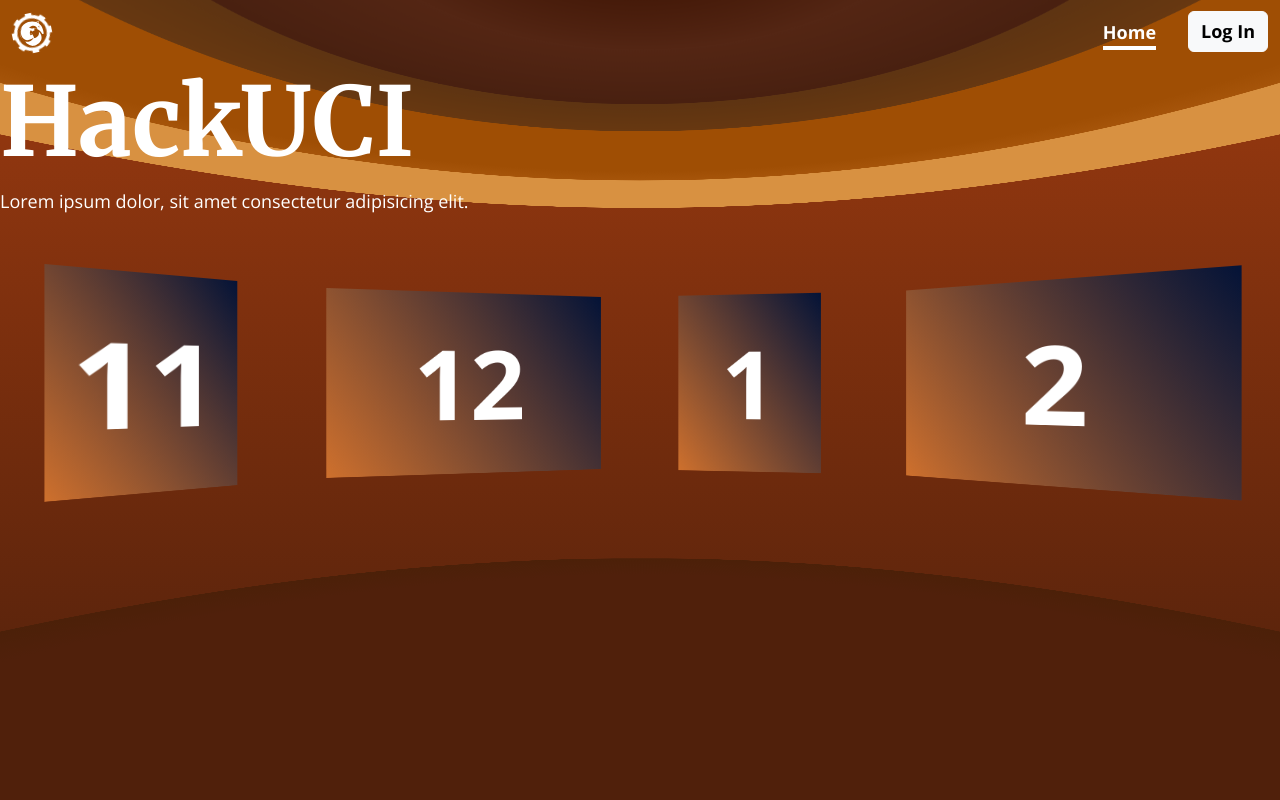
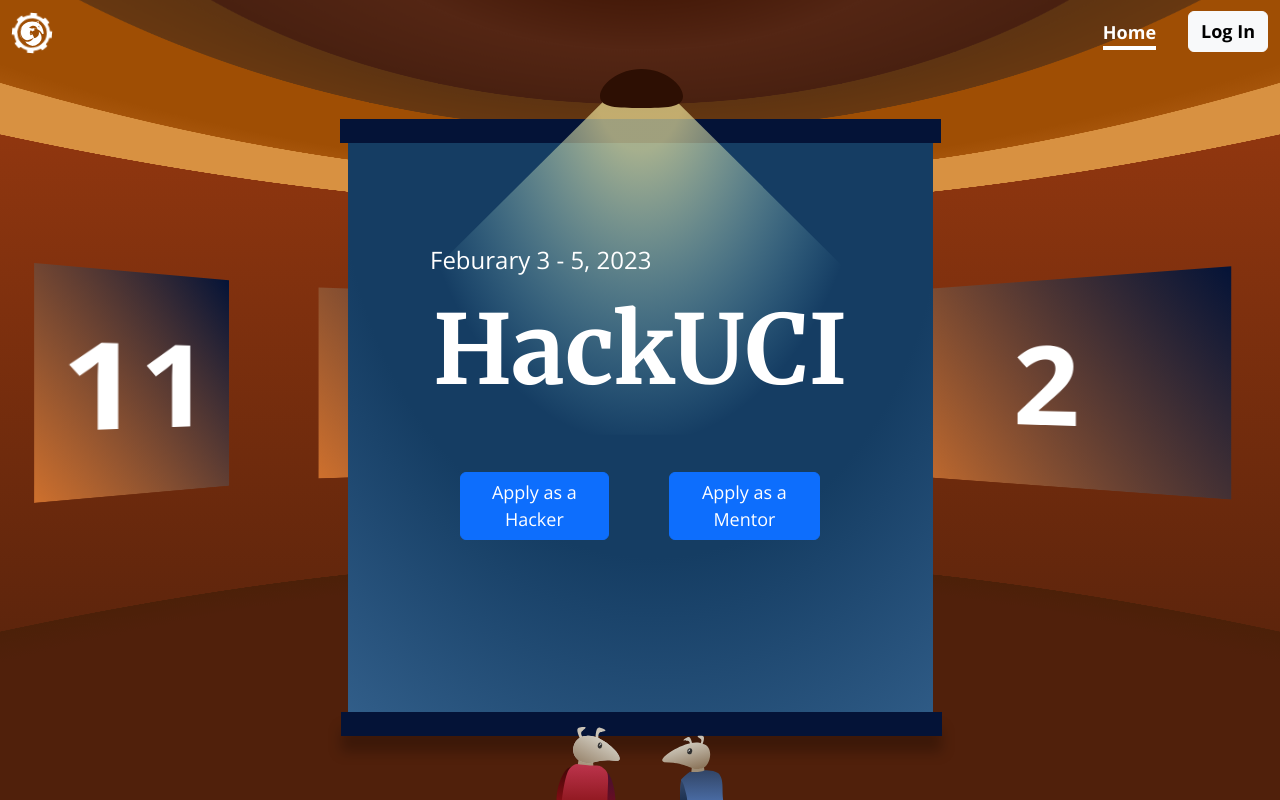
Before and after one commit to shadow0419/hack-website, a Next.js app: page / in a window 1280 px wide. Shown: the top 800 px of the page. Built offline with nearby package versions, Linux system fonts and the light colour scheme.

Commit message:
rebased feature/landing to main

```diff
--- /dev/null
+++ b/src/components/TextPanel/TextPanel.module.scss
@@ -0,0 +1,44 @@
+@import 'bootstrap/scss/_functions';
+@import 'bootstrap/scss/_variables';
+@import 'bootstrap/scss/mixins/_breakpoints';
+@import '/src/styles/hackuci-overrides.scss';
+
+.homeTextPanel {
+    background-image: url('~/src/assets/images/landing_text_panel.svg');
+    background-size: 450px;
+    width: 450px;
+    height: 350px;
+    position: relative;
+
+    @include media-breakpoint-up(md) {
+        background-size: 750px;
+        width: 750px;
+        height: 600px;
+    }
+    @include media-breakpoint-up(lg) {
+        background-size: 860px;
+        width: 860px;
+        height: 700px;
+    }
+}
+
+.homePanelContent {
+    position: absolute;
+    bottom: 18%;
+    display: flex;
+    flex-direction: column;
+    align-items: center;
+    justify-content: flex-start;
+    margin: 40px 65px 25px 65px;
+    padding: 0px 35px;
+    @include media-breakpoint-up(md) {
+        bottom: 20%;
+        margin: 75px 125px 50px 125px;
+        padding: 0px 60px;
+    }
+    @include media-breakpoint-up(lg) {
+        bottom: 25%;
+        margin: 75px 140px 50px 140px;
+        padding: 0px 80px;
+    }
+}
--- /dev/null
+++ b/src/components/TextPanel/TextPanel.tsx
@@ -0,0 +1,14 @@
+import React from 'react';
+import styles from './TextPanel.module.scss';
+
+function TextPanel(content: any) {
+    return (
+        <div className={styles.homeTextPanel}>
+            <div className={styles.homePanelContent}>
+                {content.props.props.children}
+            </div>
+        </div>
+    );
+}
+
+export default TextPanel;
--- a/src/styles/_hackuci-overrides.scss
+++ b/src/styles/_hackuci-overrides.scss
@@ -13,3 +13,16 @@
 $accordion-border-width: 0;
 $accordion-button-icon: url("~/src/assets/icons/plus-lg.svg");
 $accordion-button-active-icon: url("~/src/assets/icons/dash-lg.svg");
+
+$grid-breakpoints: (
+	xs: 0,
+	sm: 400px,
+	md: 750px,
+	lg: 860px,
+);
+$container-max-widths: (
+	xs: 0,
+	sm: 400px,
+	md: 750px,
+	lg: 860px,
+);
--- a/src/views/home/sections/Landing.module.scss
+++ b/src/views/home/sections/Landing.module.scss
@@ -1,3 +1,80 @@
-.landing {
-	min-height: 100vh;
+@import 'bootstrap/scss/_functions';
+@import 'bootstrap/scss/_variables';
+@import 'bootstrap/scss/mixins/_breakpoints';
+@import '/src/styles/hackuci-overrides.scss';
+@import "/src/styles/gallery-theme";
+
+.homeDate {
+    color: $white;
+    font-size: 10px;
+    margin-right: auto;
+    margin-left: 20px;
+    @include media-breakpoint-up(md) {
+        font-size: 20px;
+        margin-left: 0px;
+    }
+    @include media-breakpoint-up(lg) {
+        font-size: 24px;
+        margin-left: 0px;
+    }
 }
+.homeHeading {
+    color: $white;
+    font-size: 48px;
+    font-family: var(--next-font-merriweather);
+    @include media-breakpoint-up(md) {
+        font-size: 84px;
+    }
+    @include media-breakpoint-up(lg) {
+        font-size: 96px;
+    }
+}
+
+.homeButtons {
+    margin-top: 0px;
+    display: flex;
+    flex-direction: row;
+    align-items: center;
+    justify-content: center;
+    @include media-breakpoint-up(md) {
+        margin-top: 25px;
+    }
+    @include media-breakpoint-up(lg) {
+        margin-top: 50px;
+    }
+
+    .homeButton {
+        margin: 0px 10px;
+        @include media-breakpoint-up(md) {
+            margin: 0px 15px;
+        }
+        @include media-breakpoint-up(lg) {
+            margin: 0px 30px;
+        }
+    }
+}
+
+.homeLanding {
+    display: flex;
+    flex-direction: column;
+    align-items: center;
+    justify-content: center;
+
+    .homeBenches {
+        position: absolute;
+        top: 300px;
+        @include media-breakpoint-up(md) {
+            top: 530px;
+        }
+        @include media-breakpoint-up(lg) {
+            top: 630px;
+        }
+
+        .homeBenchImage {
+            width: 200px;
+            @include media-breakpoint-up(md) {
+                width: 340px;
+            }
+        }
+    }
+}
--- a/src/views/home/sections/Landing.tsx
+++ b/src/views/home/sections/Landing.tsx
@@ -1,11 +1,29 @@
-import styles from "./Landing.module.scss";
+import benchImage from 'assets/images/bench_and_viewers.svg';
+import TextPanel from 'components/TextPanel/TextPanel';
+import Image from 'next/image';
+import React from 'react';
+import Button from 'react-bootstrap/Button';
+import styles from './Landing.module.scss';
+
 
 function Landing() {
+	const panelContent = <div>
+		<div className={styles.homeDate}>Feburary 3 - 5, 2023</div>
+		<div className={styles.homeHeading}>HackUCI</div>
+
+		<div className={styles.homeButtons}>
+			<Button className={styles.homeButton} href="#">Apply as a Hacker</Button>
+			<Button className={styles.homeButton} href="#">Apply as a Mentor</Button>
+		</div>
+	</div>;
+
 	return (
-		<div className={styles.landing}>
-			<h1>HackUCI</h1>
-			<p>Lorem ipsum dolor, sit amet consectetur adipisicing elit.</p>
-		</div>
+		<section className={styles.homeLanding}>
+			<TextPanel props={panelContent} />
+			<div className={styles.homeBenches}>
+				<Image src={benchImage} alt="Landing Benches" className={styles.homeBenchImage} />
+			</div>
+		</section>
 	);
 }
 
```
Also changed, not shown: src/assets/images/bench_and_viewers.svg (added), src/assets/images/landing_text_panel.svg (added).
